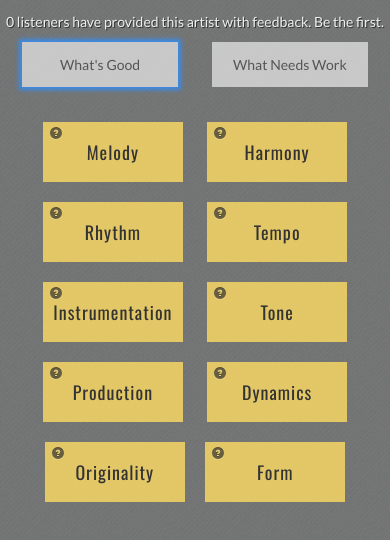
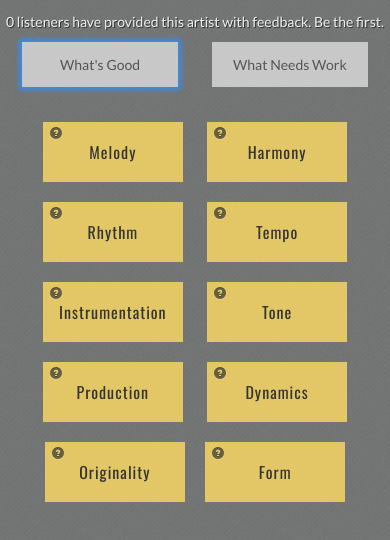
Before and after one commit to ericrav/ericrav.github.io, a plain HTML site: page projects/wip/hipstring/2.0/index.html in a window 390 px wide. Shown: the part 104-644 px from the top of the page. Drawn offline with nearby package versions, Linux system fonts and the light colour scheme; a script that the page names is missing.

Commit message:
smaller font for small screens

```diff
--- a/projects/wip/hipstring/2.0/style.css
+++ b/projects/wip/hipstring/2.0/style.css
@@ -382,9 +382,9 @@ li {
 .more-tracks{
     display: none;
 }
-/*.elements li {
-    font-size: 24px;
-}*/
+.elements li {
+    font-size: 16px;
+}
 .voting a {
     font-size: 14px;
 }
```
